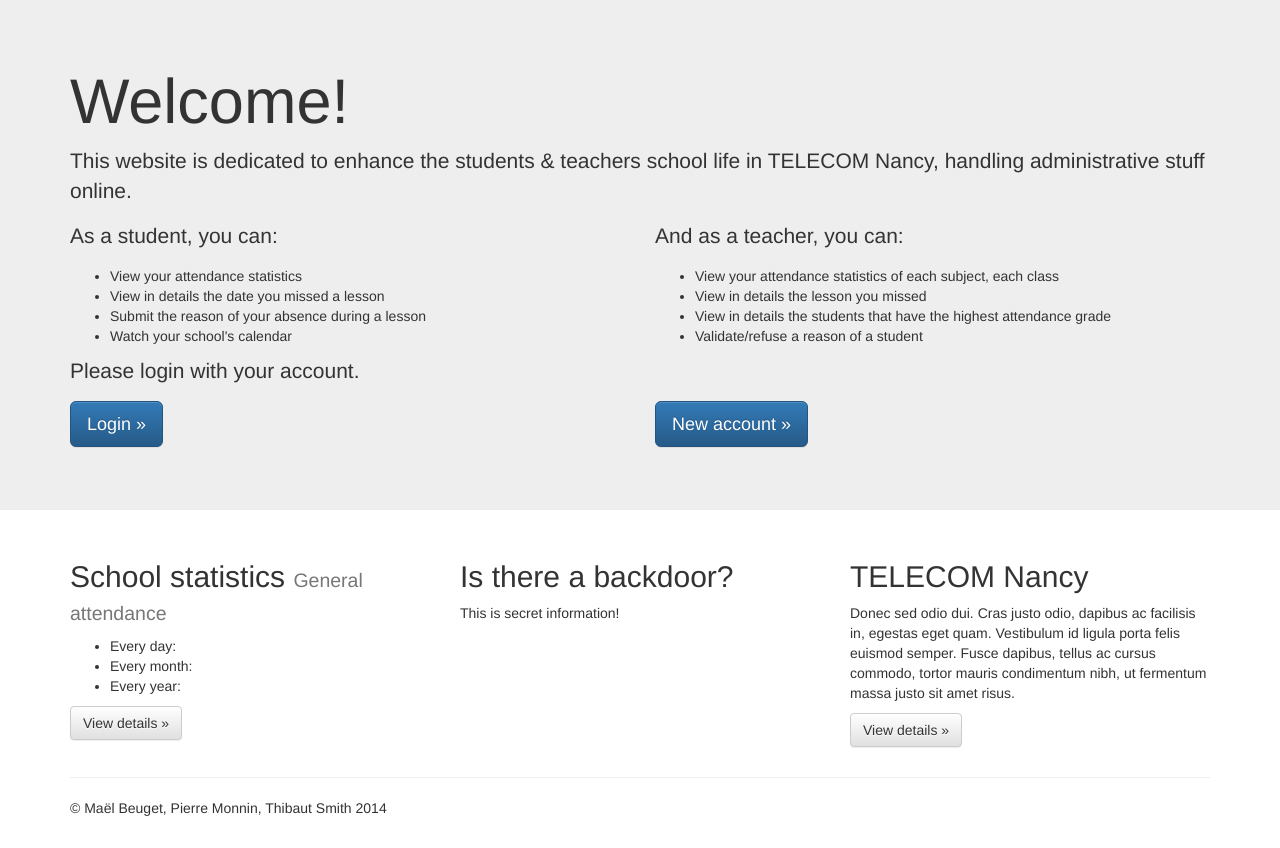
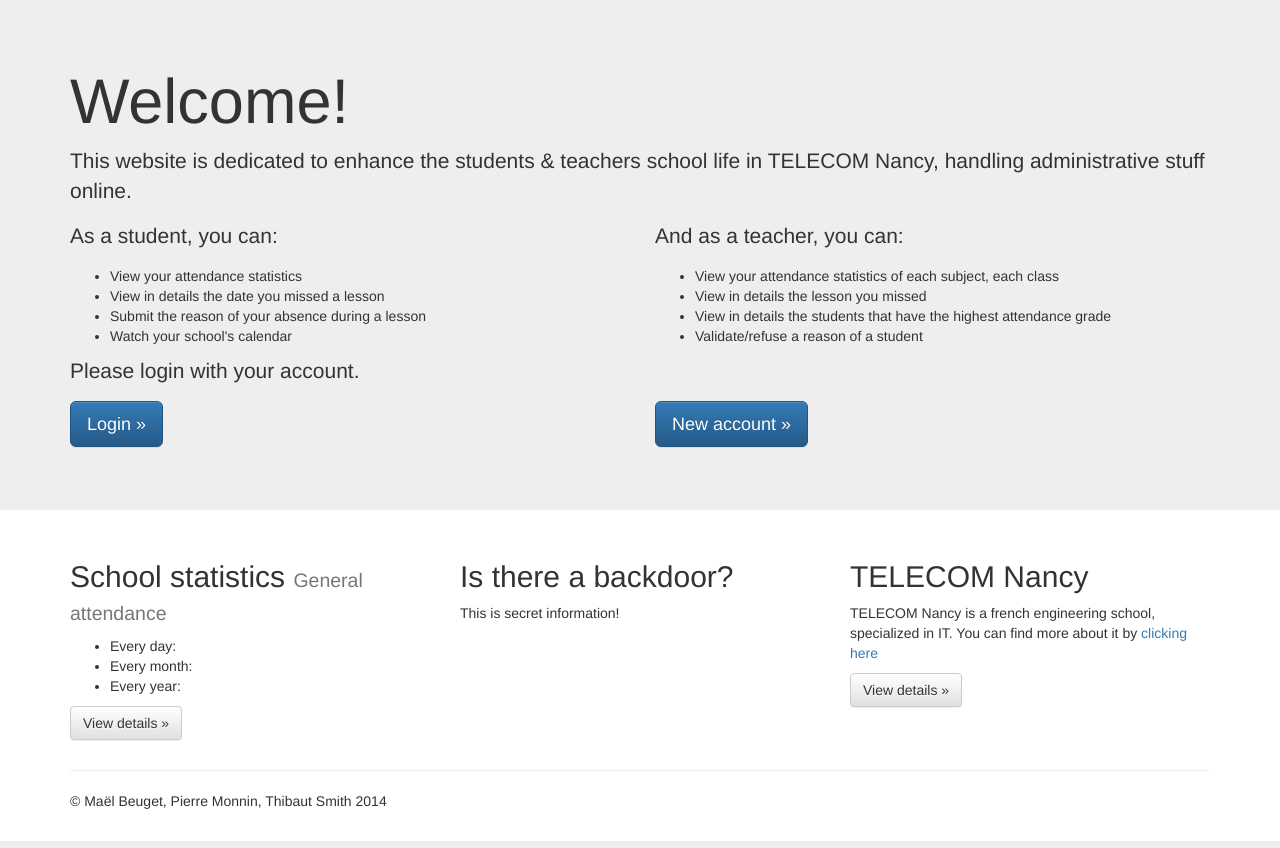
Before and after one commit to PWEBTelecomNancy/absentees-blackboard, a Python web app: template templates/home.html in a window 1280 px wide. Shown: the part 51-899 px from the top of the page. Run offline with Jinja, Linux system fonts and the light colour scheme; the template is opened without the code that fills it, so the values that code supplies are empty; some libraries are stand-ins or nearby versions.

Commit message:
Add a paragraph on TN, replacing lorem ipsum

```diff
--- a/templates/home.html
+++ b/templates/home.html
@@ -68,7 +68,10 @@
                 </div>
                 <div class="col-md-4">
                     <h2>TELECOM Nancy</h2>
-                    <p>Donec sed odio dui. Cras justo odio, dapibus ac facilisis in, egestas eget quam. Vestibulum id ligula porta felis euismod semper. Fusce dapibus, tellus ac cursus commodo, tortor mauris condimentum nibh, ut fermentum massa justo sit amet risus.</p>
+                    <p>
+                        TELECOM Nancy is a french engineering school, specialized in IT. You can find more about
+                        it by <a href="http://www.telecomnancy.eu">clicking here</a>
+                    </p>
                     <p><a class="btn btn-default" href="#" role="button">View details &raquo;</a></p>
                 </div>
             </div>
```
